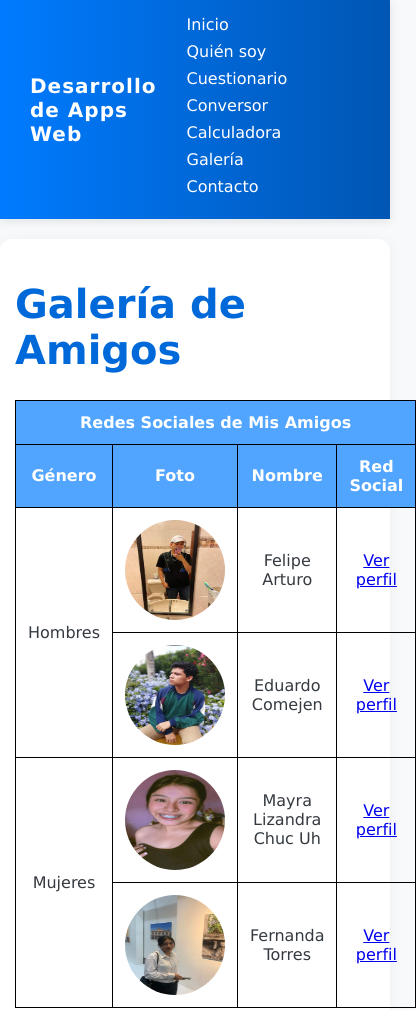
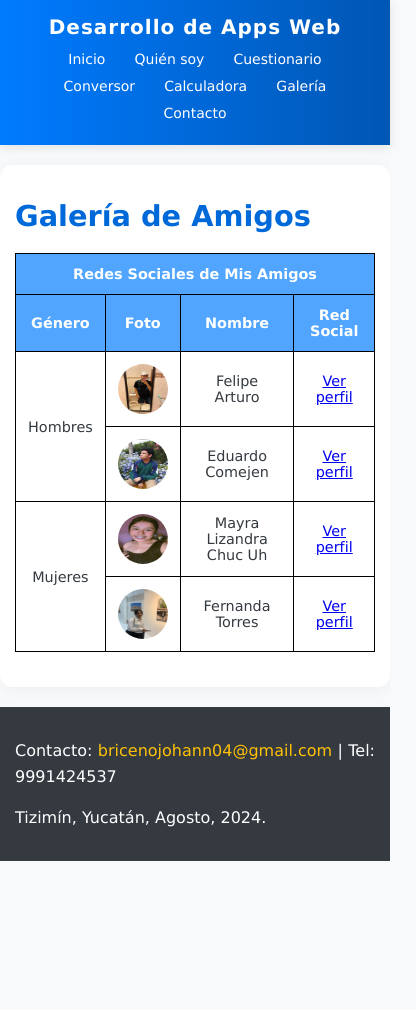
Before and after one commit to JOHANN28910231/JOHANN28910231.github.io, a website built with webpack: page galeria.html in a window 390 px wide. Shown: the top 1010 px of the page, 416 px wide, since content can reach past the window. After the commit the page ends 861 px from the top, so only its background shows below. Built offline with nearby package versions, Linux system fonts and the light colour scheme.

Commit message:
Diseño responsivo

```diff
--- a/css/style.css
+++ b/css/style.css
@@ -539,3 +539,72 @@ fieldset {
   z-index: 999;
   transition: opacity 0.5s ease;
 }
+
+@media (max-width: 1024px) {
+  main {
+    padding: 15px;
+  }
+
+  header nav ul {
+    justify-content: center;
+    gap: 10px;
+  }
+}
+
+@media (max-width: 768px) {
+  header {
+    flex-direction: column;
+    text-align: center;
+  }
+
+  .text {
+    margin-bottom: 10px;
+  }
+
+  .nav-links {
+    flex-direction: column;
+    gap: 10px;
+  }
+
+  h1 {
+    font-size: 2rem;
+  }
+
+  h2 {
+    font-size: 1.5rem;
+  }
+
+  .perfil {
+    max-width: 100%;
+  }
+
+  td img {
+    width: 60px;
+    height: 60px;
+  }
+}
+
+@media (max-width: 480px) {
+  h1 {
+    font-size: 1.8rem;
+  }
+
+  header nav ul li a {
+    font-size: 14px;
+    padding: 8px 12px;
+  }
+
+  .btn {
+    font-size: 1rem;
+    padding: 15px;
+  }
+
+  table {
+    font-size: 0.9rem;
+  }
+
+  td img {
+    width: 50px;
+    height: 50px;
+  }
+}
```
